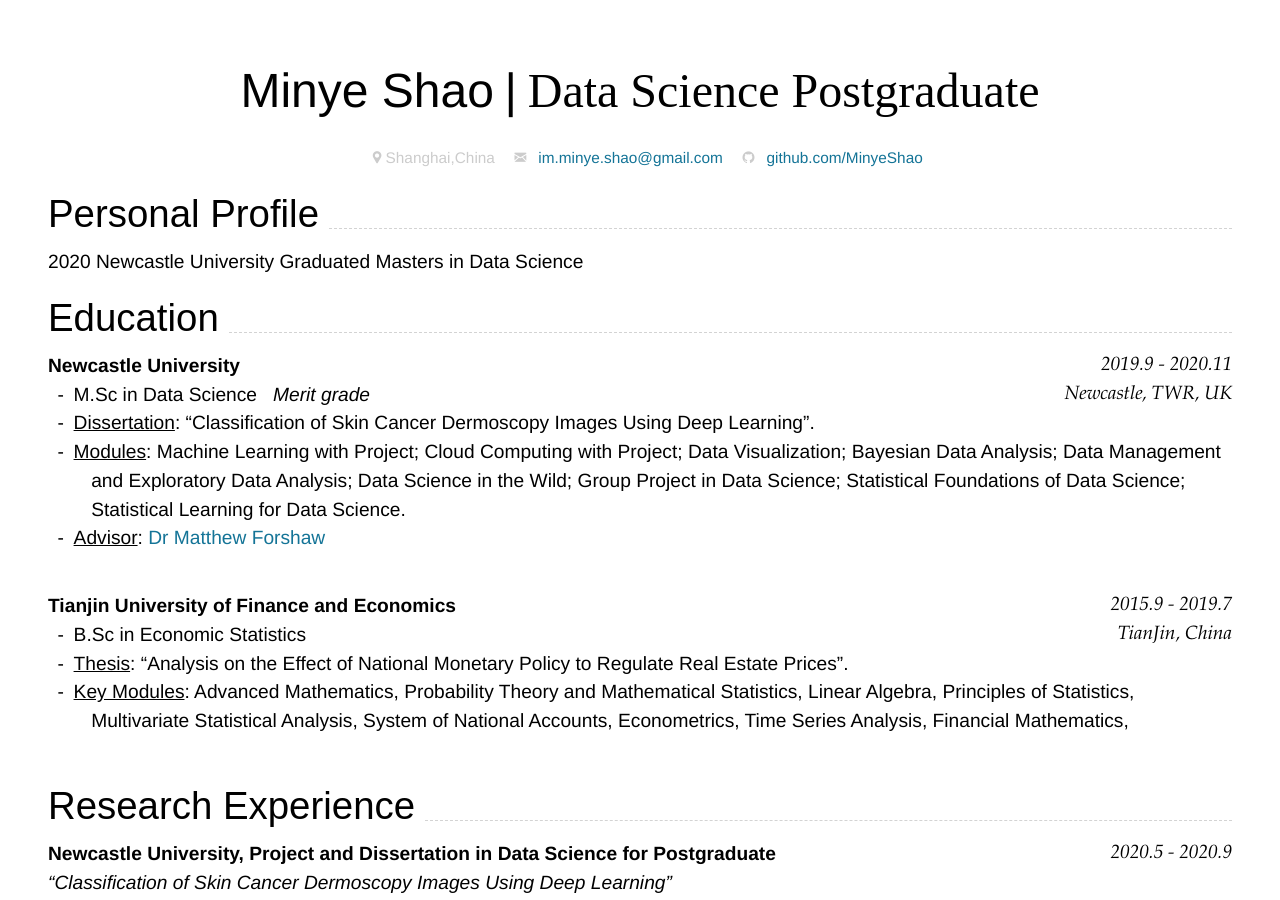
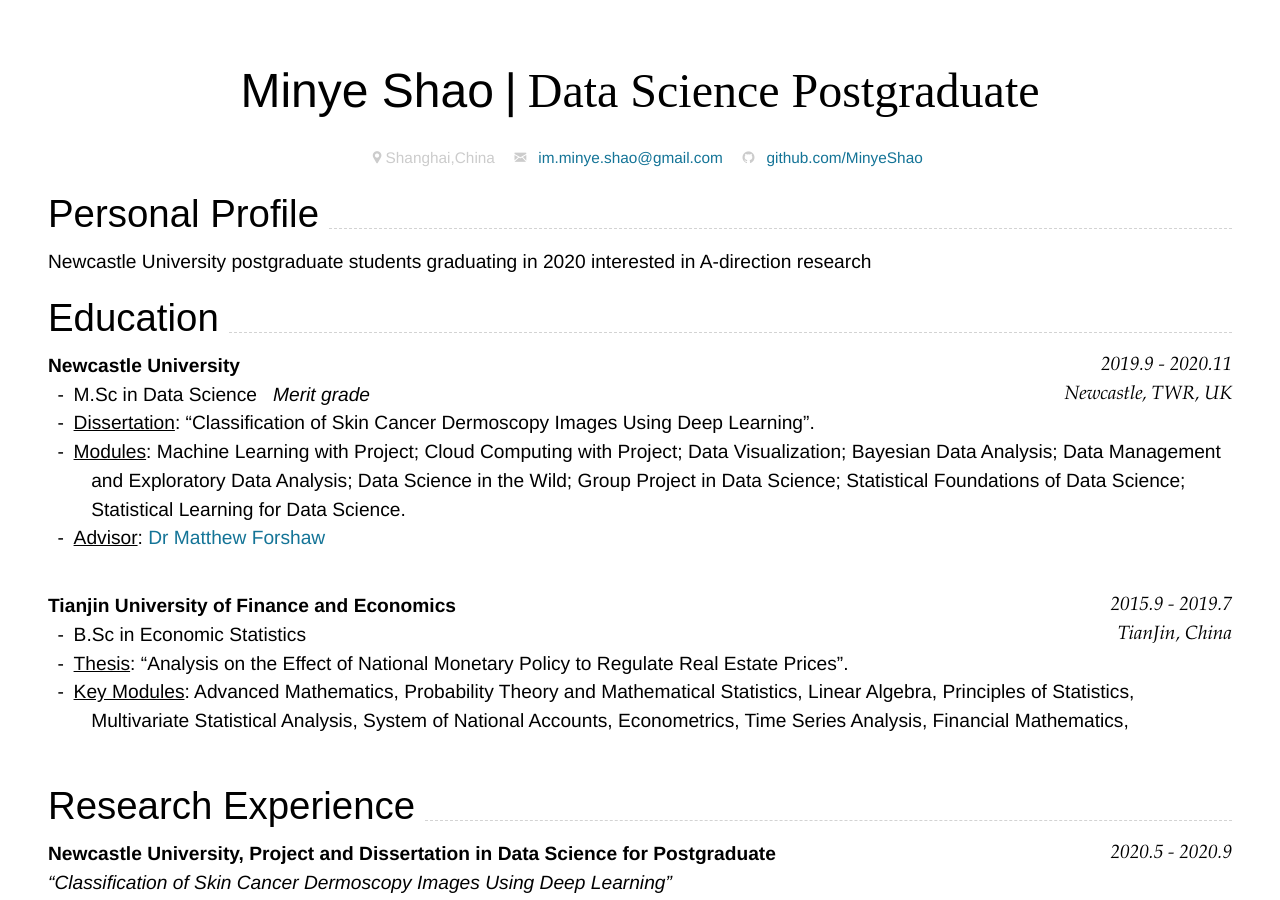
Before and after one commit to MinyeShao/CV_Markdown, a Jekyll site: the page built from index.md, in a window 1280 px wide and 900 px high. Built offline with Jekyll 4.4.1, drawn with Linux system fonts in a browser that asks for light colours; nearby versions of some CDN libraries.

Commit message:
Update index.md

```diff
--- a/index.md
+++ b/index.md
@@ -22,7 +22,7 @@ github:
 
 {% include cv-contact.html %}
 ## Personal Profile
-2020 Newcastle University Graduated Masters in Data Science
+Newcastle University postgraduate students graduating in 2020 interested in A-direction research
 
 
 ## Education
```
